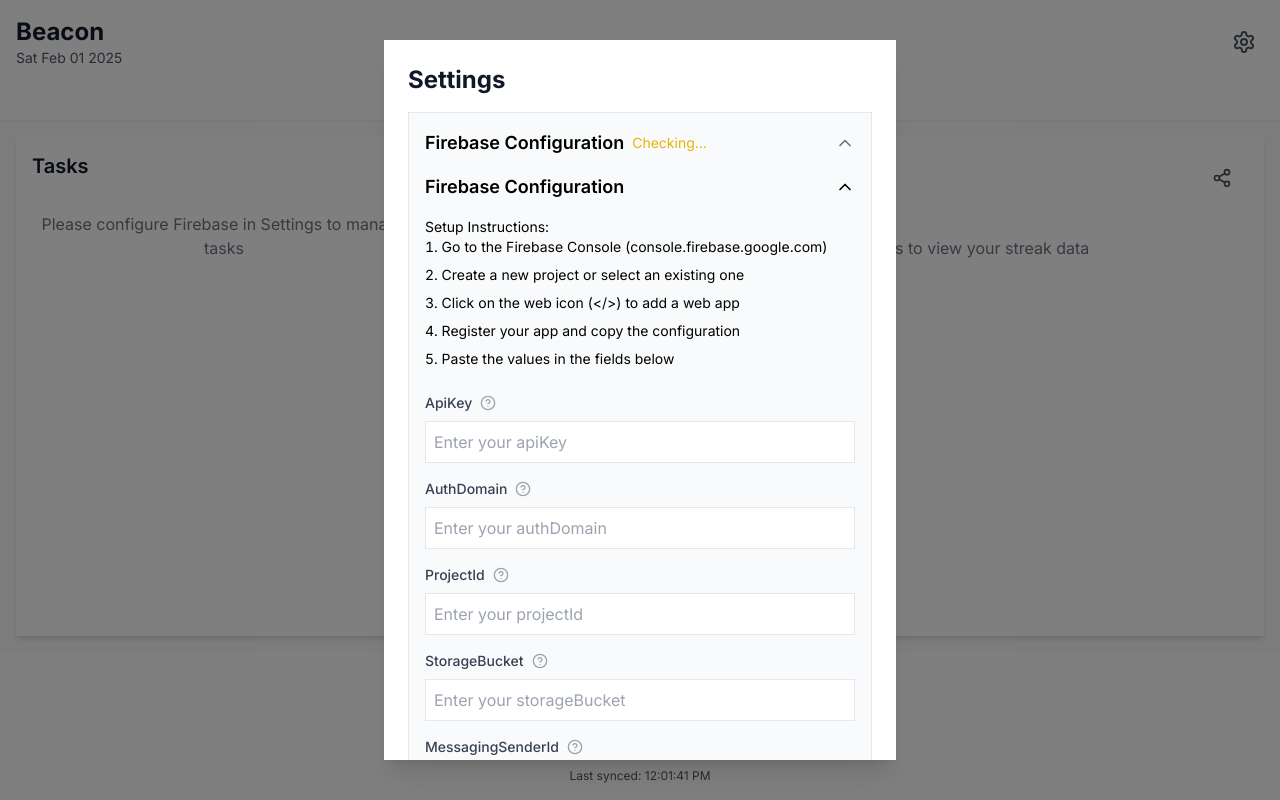
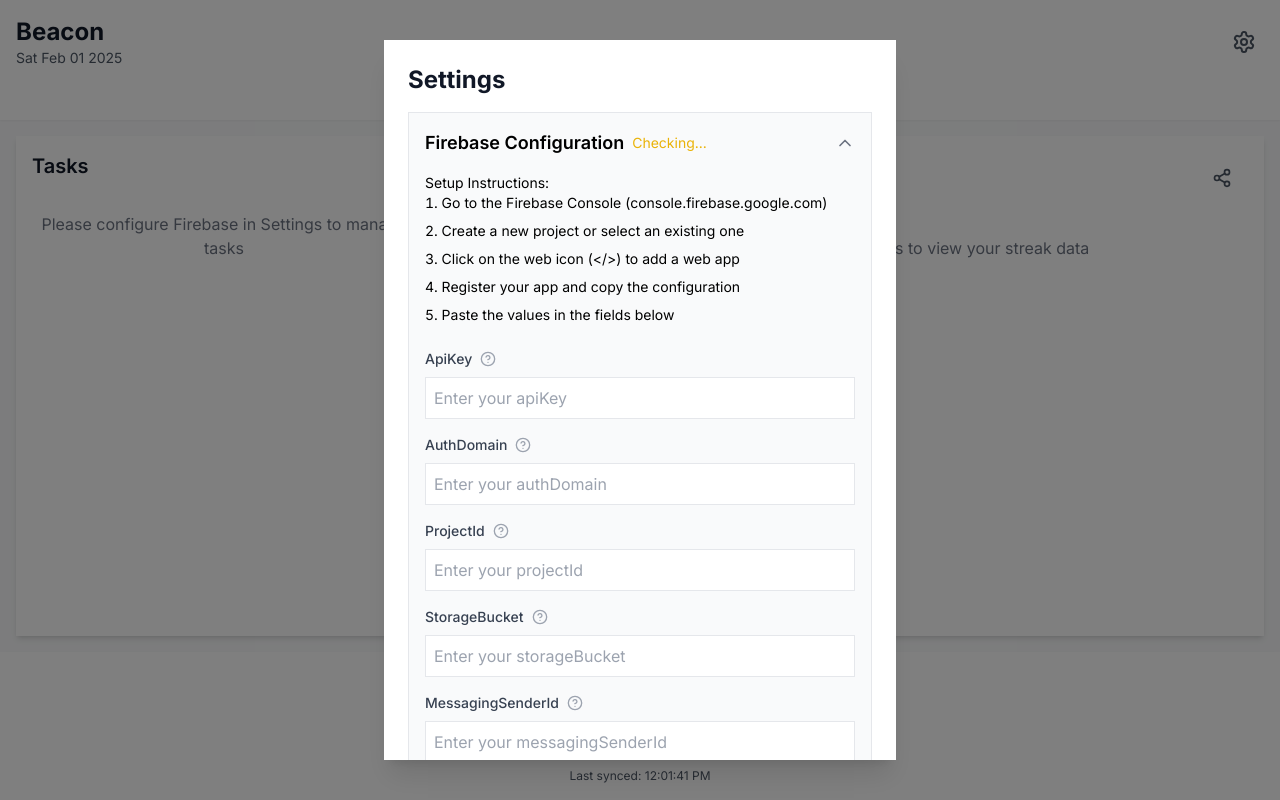
Before and after one commit to andytrigent/streakbeacon-app, a Next.js app: page / in a window 1280 px wide. Both pictures are taken after a click on the button 1244 px from the left and 42 px from the top of the page. Built offline with nearby package versions, Linux system fonts and the light colour scheme.

Commit message:
fix: update Settings component to properly show Firebase configuration UI
Co-Authored-By: Anand Padia 'Andy' <anand_p@trigent.com>

```diff
--- a/app/components/Settings.tsx
+++ b/app/components/Settings.tsx
@@ -18,7 +18,8 @@ export default function Settings({ isOpen, onClose }: { isOpen: boolean; onClose
   const [isDarkMode, setIsDarkMode] = useState(false)
   const [showFirebaseSetup, setShowFirebaseSetup] = useState(true)
   const { isReady, config: savedConfig, reinitialize } = useContext(FirebaseContext)
-  const [firebaseConfig, setFirebaseConfig] = useState<FirebaseConfig>(() => savedConfig || {
+  const [isInitialized, setIsInitialized] = useState(false)
+  const [firebaseConfig, setFirebaseConfig] = useState<FirebaseConfig>({
     apiKey: "",
     authDomain: "",
     projectId: "",
@@ -26,6 +27,14 @@ export default function Settings({ isOpen, onClose }: { isOpen: boolean; onClose
     messagingSenderId: "",
     appId: ""
   })
+
+  useEffect(() => {
+    if (savedConfig) {
+      setFirebaseConfig(savedConfig)
+      setConnectionStatus('connected')
+    }
+    setIsInitialized(true)
+  }, [savedConfig])
   const [configError, setConfigError] = useState<string>("")
   const [testStatus, setTestStatus] = useState<{ type: 'success' | 'error', message: string } | null>(null)
   const [connectionStatus, setConnectionStatus] = useState<'connected' | 'disconnected' | 'checking'>('checking')
@@ -98,6 +107,7 @@ export default function Settings({ isOpen, onClose }: { isOpen: boolean; onClose
       setFirebaseConfig(savedConfig)
       setConnectionStatus('connected')
     }
+    setIsInitialized(true)
   }, [savedConfig])
 
   if (!isOpen) return null
@@ -107,19 +117,19 @@ export default function Settings({ isOpen, onClose }: { isOpen: boolean; onClose
       <div className="bg-white dark:bg-gray-800 p-6 rounded-lg shadow-xl w-[32rem] max-h-[90vh] overflow-y-auto">
         <h2 className="text-2xl font-bold mb-4 text-gray-900 dark:text-white">Settings</h2>
         <div className="space-y-6">
-          <div className="border rounded-lg p-4 bg-gray-50 dark:bg-gray-900">
-            <div className="flex items-center justify-between mb-4">
-              <div>
-                <div className="flex items-center gap-2">
-                  <span className="text-lg font-semibold">Firebase Configuration</span>
-                  {connectionStatus === 'connected' || isReady ? (
+          <div className="border rounded-lg p-4 bg-gray-50 dark:bg-gray-900 space-y-4">
+            <div className="flex items-center justify-between">
+              <div className="flex items-center gap-2">
+                <span className="text-lg font-semibold">Firebase Configuration</span>
+                {isInitialized && (
+                  connectionStatus === 'connected' || isReady ? (
                     <span className="text-sm text-green-500">Connected ✓</span>
                   ) : connectionStatus === 'checking' ? (
                     <span className="text-sm text-yellow-500">Checking...</span>
                   ) : (
                     <span className="text-sm text-red-500">(Setup Required)</span>
-                  )}
-                </div>
+                  )
+                )}
               </div>
               <button
                 onClick={() => setShowFirebaseSetup(!showFirebaseSetup)}
@@ -128,13 +138,6 @@ export default function Settings({ isOpen, onClose }: { isOpen: boolean; onClose
                 {showFirebaseSetup ? <ChevronUp className="w-5 h-5" /> : <ChevronDown className="w-5 h-5" />}
               </button>
             </div>
-            <button
-              onClick={() => setShowFirebaseSetup(!showFirebaseSetup)}
-              className="w-full flex items-center justify-between text-left"
-            >
-              <span className="text-lg font-semibold">Firebase Configuration</span>
-              {showFirebaseSetup ? <ChevronUp className="w-5 h-5" /> : <ChevronDown className="w-5 h-5" />}
-            </button>
 
             {showFirebaseSetup && (
               <div className="mt-4 space-y-6">
```
